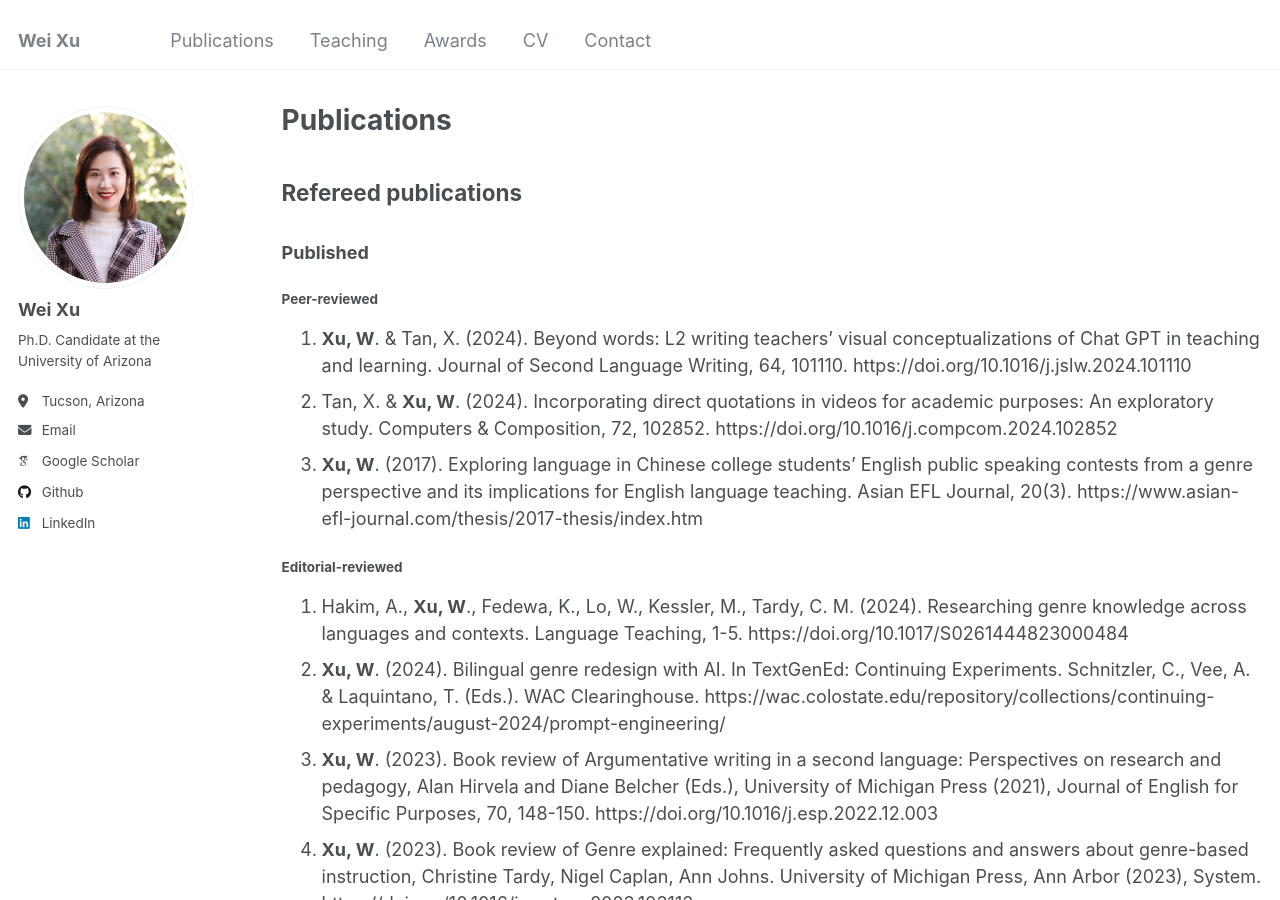
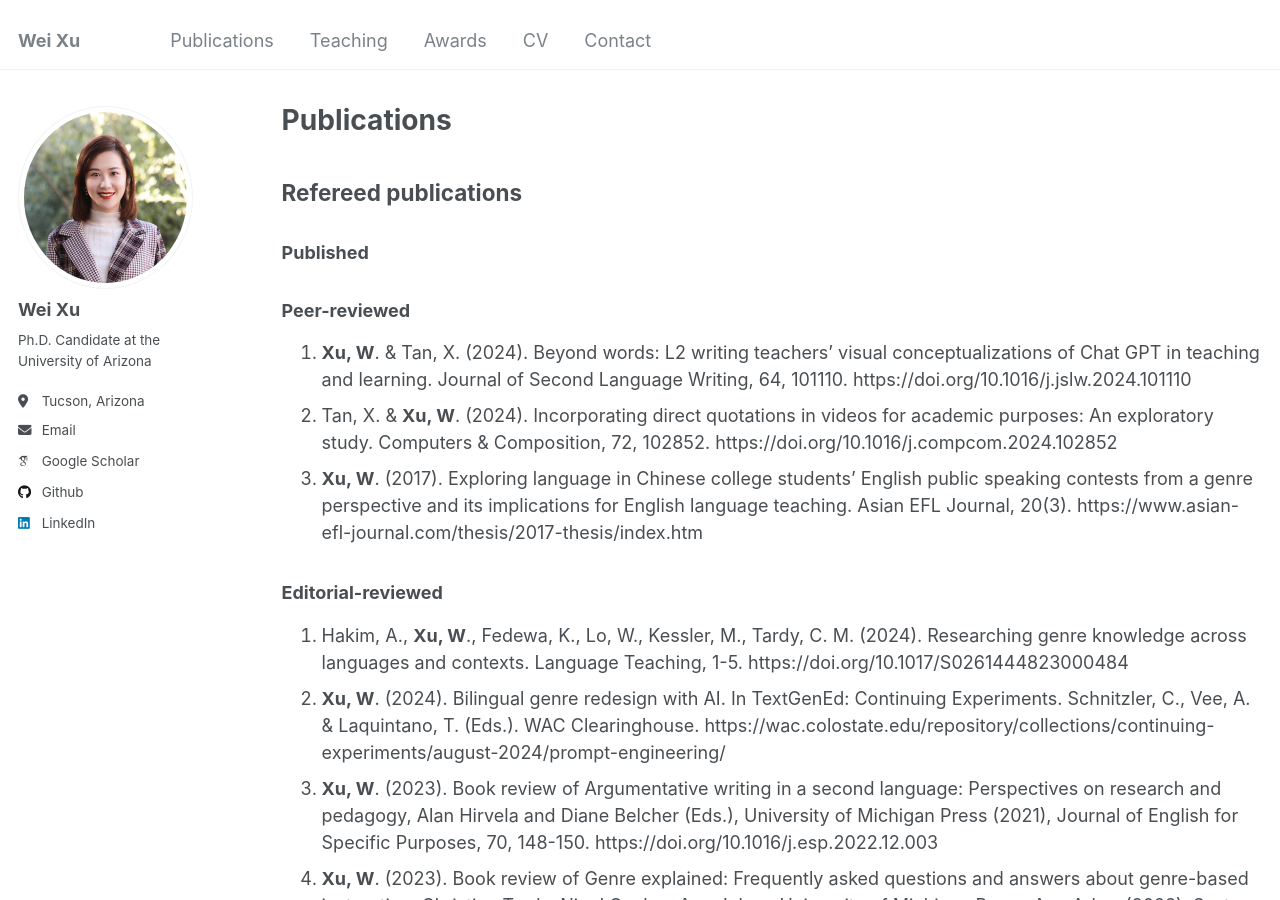
Before and after one commit to weixu-vivian/weixu-vivian.github.io, a Jekyll site: the page built from _pages/publications.md, in a window 1280 px wide and 900 px high. Built offline with Jekyll 4.4.1, drawn with Linux system fonts in a browser that asks for light colours; some web fonts are replaced.

```diff
--- a/_pages/publications.md
+++ b/_pages/publications.md
@@ -9,12 +9,12 @@ author_profile: true
 ## Refereed publications
 ### Published
 
-#### Peer-reviewed
+### Peer-reviewed
 1. **Xu, W**. & Tan, X. (2024). Beyond words: L2 writing teachers’ visual conceptualizations of Chat GPT in teaching and learning. Journal of Second Language Writing, 64, 101110. https://doi.org/10.1016/j.jslw.2024.101110
 2. Tan, X. & **Xu, W**. (2024). Incorporating direct quotations in videos for academic purposes: An exploratory study. Computers & Composition, 72, 102852. https://doi.org/10.1016/j.compcom.2024.102852
 3. **Xu, W**. (2017). Exploring language in Chinese college students’ English public speaking contests from a genre perspective and its implications for English language teaching. Asian EFL Journal, 20(3). https://www.asian-efl-journal.com/thesis/2017-thesis/index.htm
 
-#### Editorial-reviewed
+### Editorial-reviewed
 1. Hakim, A., **Xu, W**., Fedewa, K., Lo, W., Kessler, M., Tardy, C. M. (2024). Researching genre knowledge across languages and contexts. Language Teaching, 1-5. https://doi.org/10.1017/S0261444823000484
 2. **Xu, W**. (2024). Bilingual genre redesign with AI. In TextGenEd: Continuing Experiments. Schnitzler, C., Vee, A. & Laquintano, T. (Eds.). WAC Clearinghouse. https://wac.colostate.edu/repository/collections/continuing-experiments/august-2024/prompt-engineering/
 3. **Xu, W**. (2023). Book review of Argumentative writing in a second language: Perspectives on research and pedagogy, Alan Hirvela and Diane Belcher (Eds.), University of Michigan Press (2021), Journal of English for Specific Purposes, 70, 148-150. https://doi.org/10.1016/j.esp.2022.12.003
@@ -26,7 +26,7 @@ author_profile: true
 Repository. Dataset. https://doi.org/10.25422/azu.data.14259785.v1
 
 ### In-progress
-#### In press
+### In press
 1. **Xu, W**. & Tan, X. (In press). Blessing or cursing: Second language writing teachers’ perspectives of using ChatGPT in classrooms. In Words and machines: Rethinking writing education in the age of generative AI. Wang, C. & Tian, Z. (Eds.). Routledge.
 2. **Xu, W**. (In press). Remix and patchwriting: Are they plagiarism? In Digital literacies for human connection. Coad, D., Buck, A., Gupta, A., Shivener, R. (Eds.). National Council of Teachers of English (NCTE).
 3. **Xu, W**. (In press). Teaching Visual Rhetoric. In New ways in teaching visual literacy. Horvath, L. & Iannuzzi, S.(Eds.). TESOL Press.
@@ -34,13 +34,13 @@ Repository. Dataset. https://doi.org/10.25422/azu.data.14259785.v1
 5. Tan, X., **Xu, W**., Wang, C. (In press). Show and tell: Knowledge transfer of voice across genres and modes. In Multimodal composition and writing transfer pedagogy. R. Shepherd, L. W. Mina, M. Davis, and K.P. Alexander (Eds.).
 6. Tan, X., Wang, C., **Xu, W**. (In press). Enhancing student voice in multimodal writing: How could AI help? In Digital literacies for human connection. Coad, D., Buck, A., Gupta, A., Shivener, R. (Eds.). National Council of Teachers of English (NCTE).
 
-#### Under review
+### Under review
 1. **Xu, W**. & Jia, H. (Under review). Scientific knowledge dissemination in the multilingual and digital era: A multimodality-enhanced genre analysis of Chinese epidemiologists’ COVID-19 posts on Sina Weibo.
 2. **Xu, W**., Tan, X., Wang, C., Fu, D. (Under review). Does digital multimodal composing help improve EFL students' metacognitive knowledge?
 3. Tan, X., **Xu, W**., Wang, C. (Under review). Purposeful remixing with generative AI: Constructing designer voice in multimodal composing. Preprint available at: https://arxiv.org/abs/2403.19095
 4. Tan, X., **Xu, W**., Wang, C. (Under review). Reading for voice in AI-assisted multimodal texts: What do readers pay attention to?  Preprint available at: http://ssrn.com/abstract=4889868
 
-#### In preparation
+### In preparation
 1. **Xu, W**., Staples, S., Avci, D., Cassie, B., Kladieva, A., Durgut, G. (In preparation). Multimodal corpus of L2 first-year writing (FYW) students’ works: A method for coding and analysis. Research Methods in Applied Linguistics.
 2. Wang, C., **Xu, W**., Tan, X. (In preparation). Inquiry into doctoral and postdoctoral L2 writers’ AI-assisted academic writing practices: A longitudinal multiple case study. Journal of English for Academic Purposes.
 3. McMullin, M., Weech, S., Avci, D., Banat, H., **Xu, W**. (In preparation). Are we doing what we say we’re doing? Assessing the constructive distributed work model for sustainable research teams. Special Interest Group on Design of Communication of the Association for Computing Machinery (ACM, SIGDOC).
```
